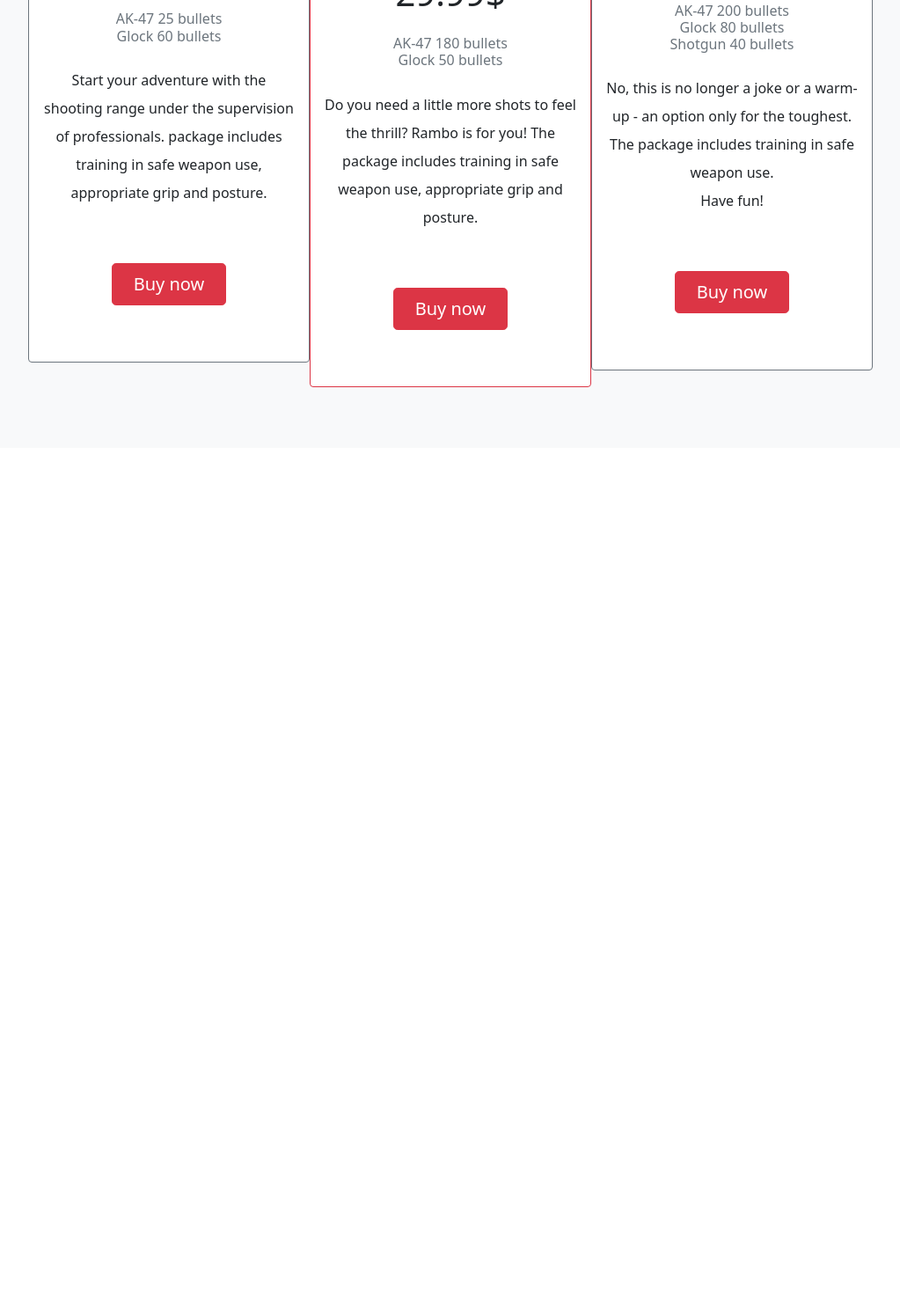
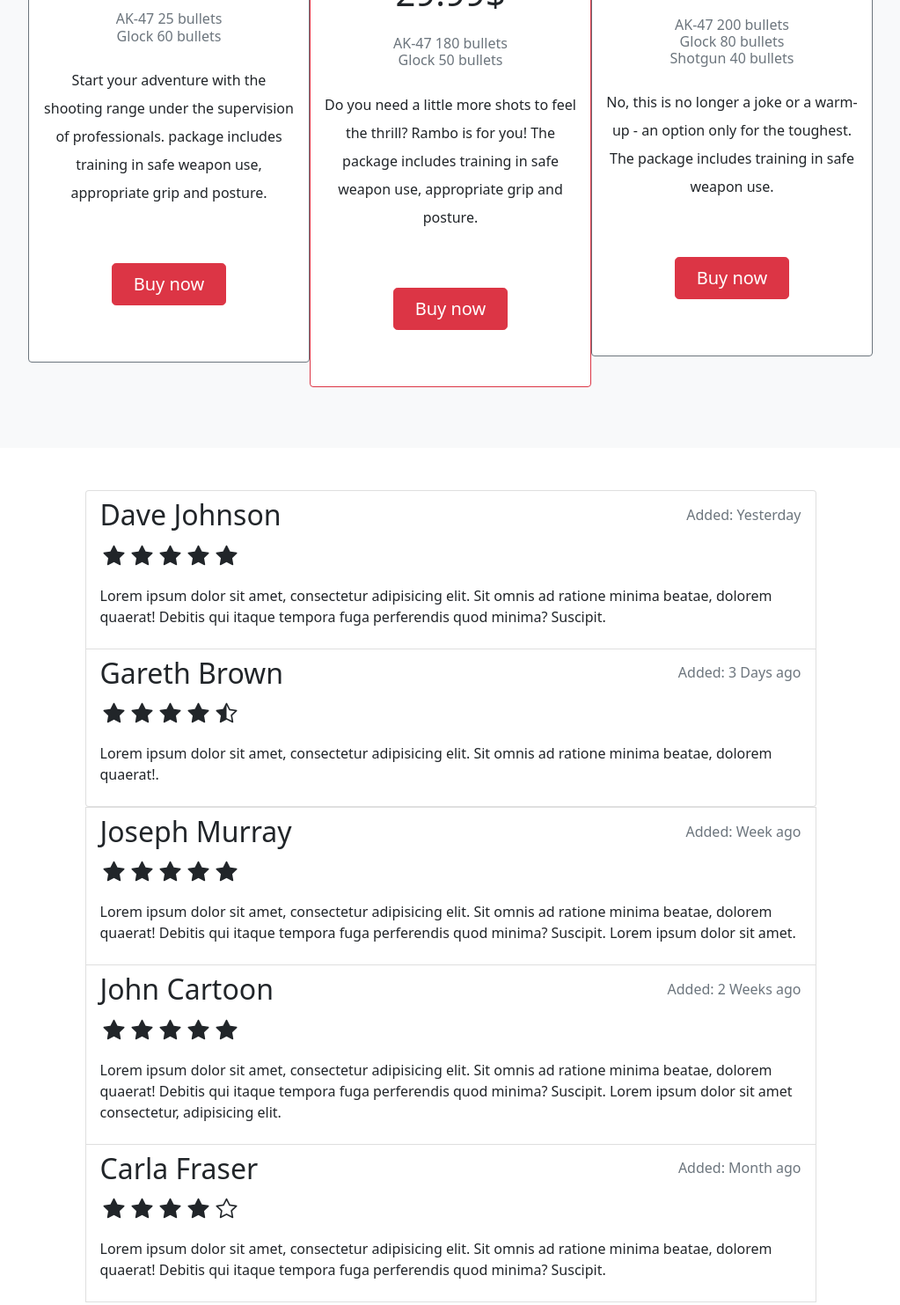
Before and after one commit to Taoo111/Bootstrap-Site, a plain HTML site: page index.html in a window 1280 px wide. Shown: the part 1560-3043 px from the top of the page at 88% size, without its empty margins (128-1151 px from the left). Before the commit the page ends 2069 px from the top, so only its background shows below. Drawn offline with nearby package versions, Linux system fonts and the light colour scheme.

Commit message:
Made reviews section

```diff
--- a/index.html
+++ b/index.html
@@ -164,8 +164,61 @@
             <h1>49.99$</h1>
             <h6 class="my-4 text-muted">AK-47 200 bullets<br> Glock 80 bullets<br>Shotgun 40 bullets</h6>
             <p class="card-text lh-lg d-none d-md-block">No, this is no longer a joke or a warm-up - an option only for the toughest. The
-              package includes training in safe weapon use. <br> Have fun!</p>
+              package includes training in safe weapon use.</p>
             <a href="#" class="btn btn-danger px-4 btn-lg my-5">Buy now</a>
+          </div>
+        </div>
+      </div>
+    </div>
+  </section>
+
+  <section id="reviews">
+    <div class="container-xl my-5">
+      <div class="row justify-content-center align-items-center">
+        <div class="col-lg-9">
+          <div class="list-group">
+            <div class="list-group-item">
+              <div class="d-flex align-items-center justify-content-between">
+                <h2>Dave Johnson</h2>
+                <h5 class="text-muted fs-6">Added: Yesterday</h5>
+              </div>
+              <i class="bi bi-star-fill mx-1 fs-4"></i><i class="bi bi-star-fill mx-1 fs-4"></i><i class="bi bi-star-fill mx-1 fs-4"></i><i class="bi bi-star-fill mx-1 fs-4"></i><i class="bi bi-star-fill mx-1 fs-4"></i>
+              <p class="my-3">Lorem ipsum dolor sit amet, consectetur adipisicing elit. Sit omnis ad ratione minima beatae, dolorem quaerat! Debitis qui itaque tempora fuga perferendis quod minima? Suscipit.</p>
+            </div>
+            <div class="list-group-item">
+              <div class="d-flex align-items-center justify-content-between">
+                <h2>Gareth Brown</h2>
+                <h5 class="text-muted fs-6">Added: 3 Days ago</h5>
+              </div>
+              <i class="bi bi-star-fill mx-1 fs-4"></i><i class="bi bi-star-fill mx-1 fs-4"></i><i class="bi bi-star-fill mx-1 fs-4"></i><i class="bi bi-star-fill mx-1 fs-4"></i><i class="bi bi-star-half mx-1 fs-4"></i>
+              <p class="my-3">Lorem ipsum dolor sit amet, consectetur adipisicing elit. Sit omnis ad ratione minima beatae, dolorem quaerat!.</p>
+            </div>
+            </div>
+            <div class="list-group-item">
+              <div class="d-flex align-items-center justify-content-between">
+                <h2>Joseph Murray</h2>
+                <h5 class="text-muted fs-6">Added: Week ago</h5>
+              </div>
+              <i class="bi bi-star-fill mx-1 fs-4"></i><i class="bi bi-star-fill mx-1 fs-4"></i><i class="bi bi-star-fill mx-1 fs-4"></i><i class="bi bi-star-fill mx-1 fs-4"></i><i class="bi bi-star-fill mx-1 fs-4"></i>
+              <p class="my-3">Lorem ipsum dolor sit amet, consectetur adipisicing elit. Sit omnis ad ratione minima beatae, dolorem quaerat! Debitis qui itaque tempora fuga perferendis quod minima? Suscipit. Lorem ipsum dolor sit amet.</p>
+            </div>
+            <div class="list-group-item">
+              <div class="d-flex align-items-center justify-content-between">
+                <h2>John Cartoon</h2>
+                <h5 class="text-muted fs-6">Added: 2 Weeks ago</h5>
+              </div>
+              <i class="bi bi-star-fill mx-1 fs-4"></i><i class="bi bi-star-fill mx-1 fs-4"></i><i class="bi bi-star-fill mx-1 fs-4"></i><i class="bi bi-star-fill mx-1 fs-4"></i><i class="bi bi-star-fill mx-1 fs-4"></i>
+              <p class="my-3">Lorem ipsum dolor sit amet, consectetur adipisicing elit. Sit omnis ad ratione minima beatae, dolorem quaerat! Debitis qui itaque tempora fuga perferendis quod minima? Suscipit. Lorem ipsum dolor sit amet consectetur, adipisicing elit.</p>
+            </div>
+            <div class="list-group-item">
+              <div class="d-flex align-items-center justify-content-between">
+                <h2>Carla Fraser</h2>
+                <h5 class="text-muted fs-6">Added: Month ago</h5>
+              </div>
+              <i class="bi bi-star-fill mx-1 fs-4"></i><i class="bi bi-star-fill mx-1 fs-4"></i><i class="bi bi-star-fill mx-1 fs-4"></i><i class="bi bi-star-fill mx-1 fs-4"></i><i class="bi bi-star mx-1 fs-4"></i>
+              <p class="my-3">Lorem ipsum dolor sit amet, consectetur adipisicing elit. Sit omnis ad ratione minima beatae, dolorem quaerat! Debitis qui itaque tempora fuga perferendis quod minima? Suscipit.</p>
+            </div>
+            </div>
           </div>
         </div>
       </div>
```
